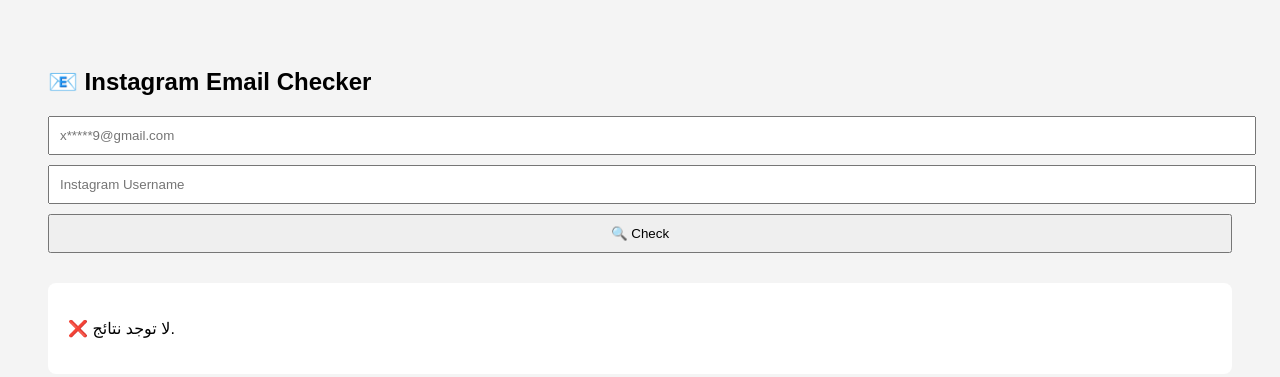
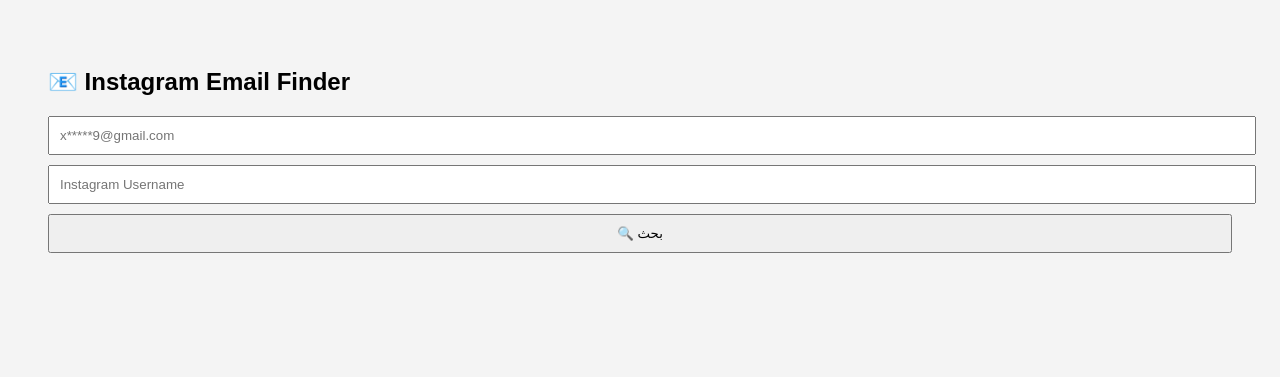
Before and after one commit to moasderty6/Webmail, a Flask app: page / in a window 1280 px wide. Shown: the top 377 px of the page. Run offline with Flask 3, Linux system fonts and the light colour scheme; parts of the project's set-up code (start-up, migrations or seed data) failed here and were passed over.

Commit message:
Update index.html

```diff
--- a/insta-checker-flask/templates/index.html
+++ b/insta-checker-flask/templates/index.html
@@ -1,7 +1,7 @@
 <!DOCTYPE html>
 <html>
 <head>
-    <title>Instagram Email Checker</title>
+    <title>Instagram Email Finder</title>
     <style>
         body { font-family: Arial; padding: 40px; background: #f4f4f4; }
         input, button { padding: 10px; width: 100%; margin-bottom: 10px; }
@@ -9,24 +9,20 @@
     </style>
 </head>
 <body>
-    <h2>📧 Instagram Email Checker</h2>
+    <h2>📧 Instagram Email Finder</h2>
     <form method="POST">
         <input name="email" placeholder="x*****9@gmail.com" required><br>
         <input name="username" placeholder="Instagram Username" required><br>
-        <button type="submit">🔍 Check</button>
+        <button type="submit">🔍 بحث</button>
     </form>
 
-    {% if results is not none %}
+    {% if result is not none %}
         <div class="results">
-            {% if results %}
-                <h3>✅ احتمالات مرتبطة بإنستغرام:</h3>
-                <ul>
-                {% for email in results %}
-                    <li>{{ email }}</li>
-                {% endfor %}
-                </ul>
+            {% if result %}
+                <h3>✅ وجدنا بريد مرتبط:</h3>
+                <p><code>{{ result }}</code></p>
             {% else %}
-                <p>❌ لا توجد نتائج.</p>
+                <p>❌ لا يوجد أي تطابق.</p>
             {% endif %}
         </div>
     {% endif %}
```
